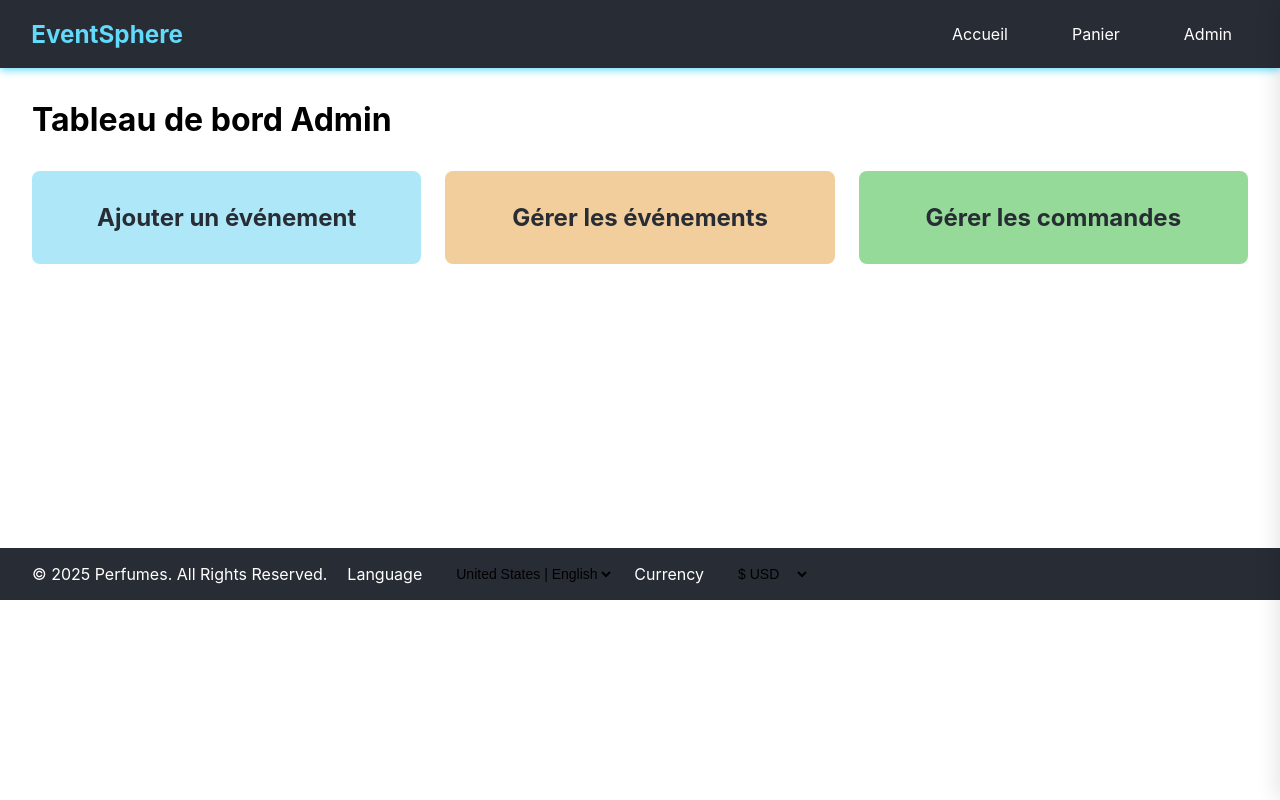
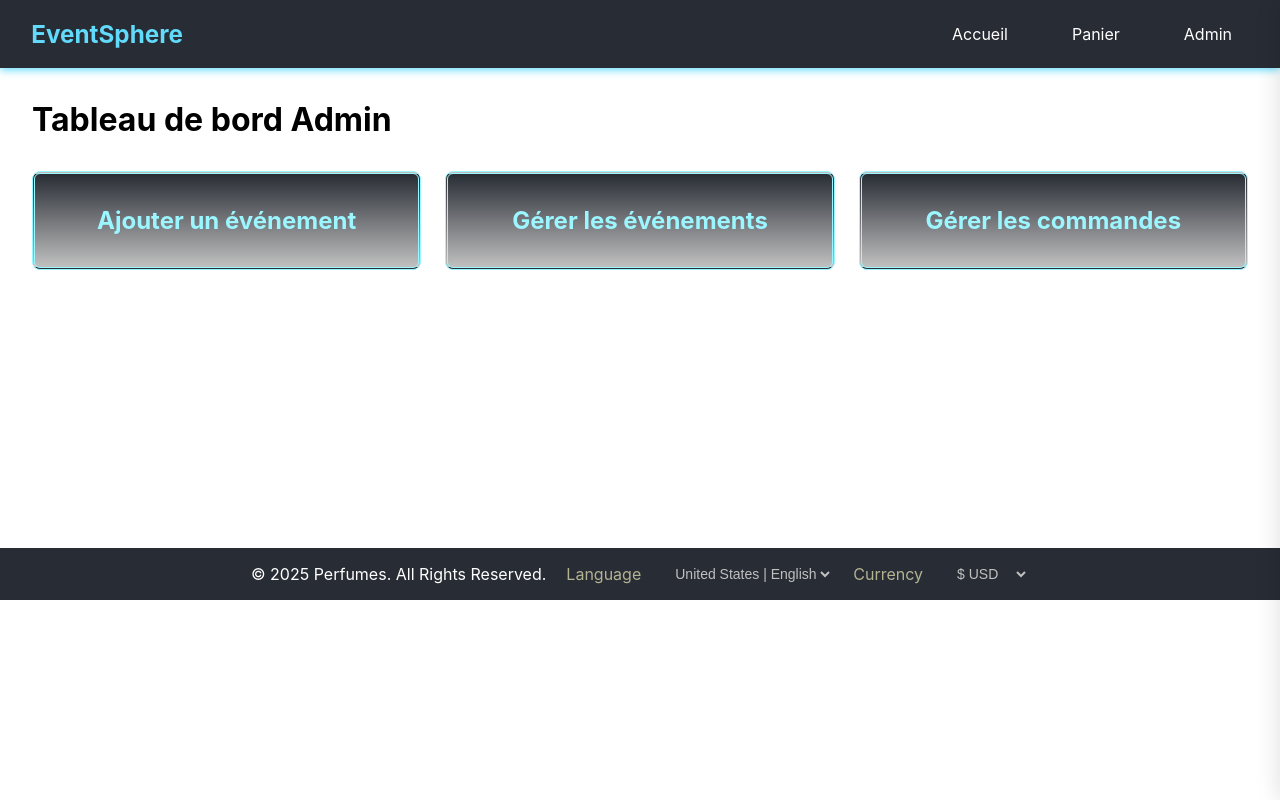
Before and after one commit to Sam21ir/eventsphere, a React (Create React App) app: page /admin in a window 1280 px wide. Built offline with nearby package versions, Linux system fonts and the light colour scheme; no server answers.

Commit message:
modifie le style de admin compo , centrage footer et animation en scrolldown

```diff
--- a/src/App.css
+++ b/src/App.css
@@ -8,6 +8,7 @@ body {
   font-family: -apple-system, BlinkMacSystemFont, 'Segoe UI', 'Roboto', 'Oxygen',
     'Ubuntu', 'Cantarell', 'Fira Sans', 'Droid Sans', 'Helvetica Neue',
     sans-serif;
+
 }
 
 main {
--- a/src/App.js
+++ b/src/App.js
@@ -9,6 +9,7 @@ import AdminEvents from './admin/AdminEvents';
 import CartSidebar from './components/CartSidebar';
 import './App.css';
 import CartTest from './pages/CartTest';
+
 
 function App() {
   return (
--- a/src/components/Footer.jsx
+++ b/src/components/Footer.jsx
@@ -1,12 +1,31 @@
-import React from 'react';
 import '../styles/Footer.css';
+import React, { useEffect, useState } from "react";
+
 
 
   const getCurrentYear = () => new Date().getFullYear();
 
 const Footer = () => {
+
+  const [show, setShow] = useState(false);
+
+  useEffect(() => {
+    const handleScroll = () => {
+      const scrollPosition = window.innerHeight + window.scrollY;
+      const pageHeight = document.documentElement.scrollHeight;
+      if (scrollPosition >= pageHeight - 100) {
+        setShow(true);
+      } else {
+        setShow(false);
+      }
+    };
+
+    window.addEventListener("scroll", handleScroll);
+    return () => window.removeEventListener("scroll", handleScroll);
+  }, []);
+
   return (
-    <footer className="footer">
+    <footer className={`footer ${show ? 'show' : ''}`}>
         <div className="footer_bottom">
           <p>
             © {getCurrentYear()} Perfumes. All Rights Reserved.
--- a/src/styles/AdminDashb.css
+++ b/src/styles/AdminDashb.css
@@ -1,23 +1,45 @@
 .EventAdd {
     padding: 2rem;
-    background: #aee7f7;
+    background: linear-gradient(180deg, #282c34, silver);
     border-radius: 8px;
     text-align: center;
-    color: #282c34;
+    color: #9BF6FF;
+    border-style: double;
+}
+
+/* .EventAdd h2 {
+    font-size:;
+} */
+
+.EventAdd h2:hover {
+    color: #e6faff;
+    cursor: pointer;
 }
 
 .EventManage {
     padding: 2rem;
-    background: #f1ce9b;
+    background: linear-gradient(180deg, #282c34, silver);
     border-radius: 8px;
     text-align: center;
-    color: #282c34;
+    color: #9BF6FF;
+    border-style: double;
+}
+
+.EventManage h2:hover {
+    color: #e6faff;
+    cursor: pointer;
 }
 
 .CommandsManage {
     padding: 2rem;
-    background: #96da99;
+    background: linear-gradient(180deg, #282c34, silver);
     border-radius: 8px;
     text-align: center;
-    color: #282c34;
+    color: #9BF6FF;
+    border-style: double;
 }
+
+.CommandsManage h2:hover {
+    color: #e6faff;
+    cursor: pointer;
+}
--- a/src/styles/Footer.css
+++ b/src/styles/Footer.css
@@ -2,13 +2,19 @@
     padding: 1rem 2rem;
     text-align: center;
     align-items: center;
+    justify-content: center;
     background: #282c34;
     color: #fff;
     display: flex;
-    bottom: 0;
     width: 100%;
+    transform: translateY(80px);
+    opacity: 0;
+    transition: transform 0.6s ease-out, opacity 0.6s ease-out;
 }
-
+.footer.show {
+  transform: translateY(0);
+  opacity: 1;
+}
 .footer_bottom {
   display: flex;
   /* flex-direction: column; */
@@ -27,6 +33,7 @@
   display: flex;
   align-items: center;
   gap: 30px;
+  color: rgb(179, 179, 146);
 }
 
 .footerLang select {
@@ -34,12 +41,14 @@
   outline: none;
   background-color: transparent;
   font-size: 14px;
+  color: silver;
 }
 
 .footerCurrency {
   display: flex;
   align-items: center;
   gap: 30px;
+  color: rgb(179, 179, 146);
 }
 
 .footerCurrency select {
@@ -47,4 +56,5 @@
   outline: none;
   background-color: transparent;
   font-size: 14px;
+  color: silver;
 }
--- a/src/styles/Navbar.css
+++ b/src/styles/Navbar.css
@@ -83,7 +83,7 @@
 
 
 .cart-badge {
-  background: #ef5350;
+  background: silver;
   color: white;
   font-size: 0.75rem;
   font-weight: 700;
```
